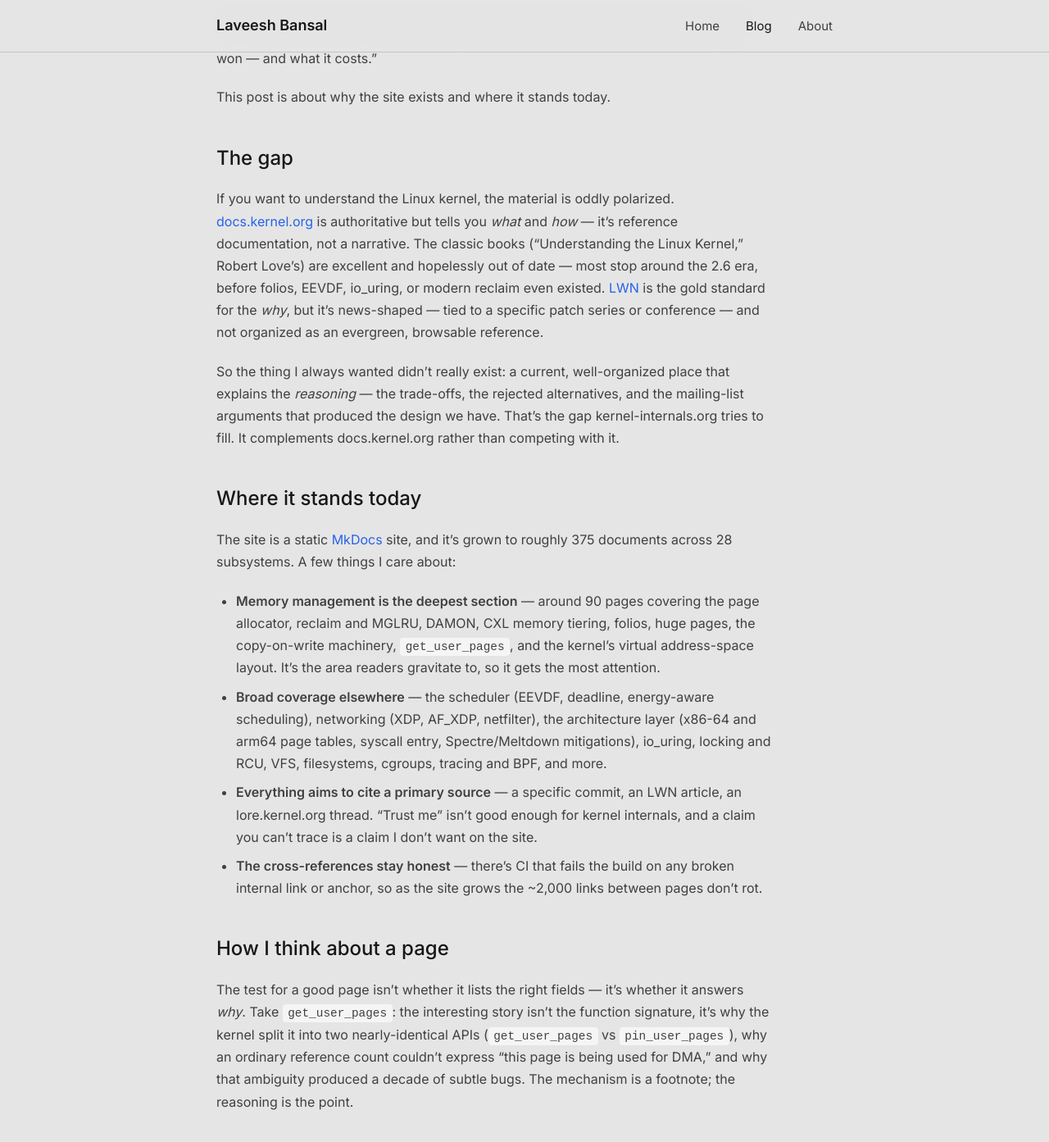
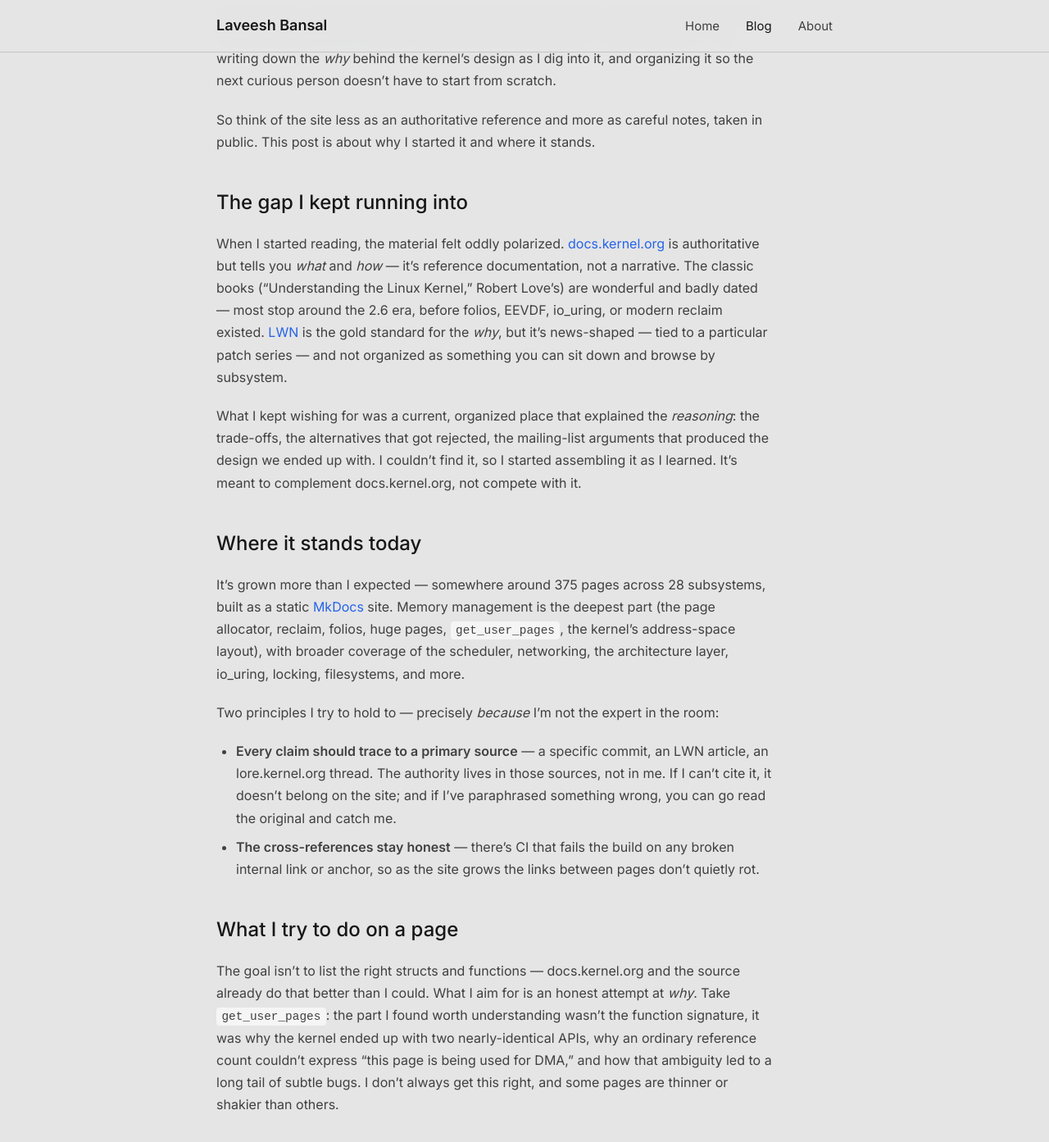
Before and after one commit to laveeshb/laveeshb.github.io, a Jekyll site: the page built from _posts/2026-07-26-kernel-internals-org.md, in a window 1280 px wide and 1400 px high, scrolled down 274 px. Shown: the top 1393 px of the window at 82% size. Built offline with Jekyll 4.4.1, drawn with Linux system fonts in a browser that asks for light colours; comment, search, counter and statistics services are not loaded; some of the changed text lies outside the part shown.

Commit message:
Rework kernel-internals post for a humbler tone
Reframe as learning-in-public rather than authority: open with 'I'm not
a kernel developer', put the authority in the cited primary sources
rather than the author, acknowledge pages can be wrong/thin, and close
by asking for corrections. Retitle to 'Learning the Why...'.

```diff
--- a/_posts/2026-07-26-kernel-internals-org.md
+++ b/_posts/2026-07-26-kernel-internals-org.md
@@ -1,38 +1,38 @@
 ---
 layout: post
-title: "kernel-internals.org: The Why Behind Linux Kernel Design"
+title: "kernel-internals.org: Learning the Why Behind the Linux Kernel"
 date: 2026-07-26
 order: 8
 categories: [linux]
-tags: [linux-kernel, documentation, open-source]
-excerpt: "A project I've been building — a reference for the design rationale behind the Linux kernel, not just what it does but why it's built that way."
+tags: [linux-kernel, documentation, open-source, learning-in-public]
+excerpt: "A side project where I try to make sense of why the Linux kernel is built the way it is. I'm not a kernel developer — this is learning in public, with everything traced back to primary sources."
 ---
 
-For a while now I've been building <a href="https://kernel-internals.org" target="_blank">kernel-internals.org</a> — a growing reference for the *design rationale* behind the Linux kernel. Not "here's the struct and here's the function," but "here's the problem, here's what they tried first, and here's why the current design won — and what it costs."
+Let me get the disclaimer out of the way first: I'm not a kernel developer. I work on cloud infrastructure, and the Linux kernel has always been the layer I *depend on* without really understanding. <a href="https://kernel-internals.org" target="_blank">kernel-internals.org</a> is my attempt to fix that — for myself, first — by writing down the *why* behind the kernel's design as I dig into it, and organizing it so the next curious person doesn't have to start from scratch.
 
-This post is about why the site exists and where it stands today.
+So think of the site less as an authoritative reference and more as careful notes, taken in public. This post is about why I started it and where it stands.
 
-## The gap
+## The gap I kept running into
 
-If you want to understand the Linux kernel, the material is oddly polarized. <a href="https://docs.kernel.org" target="_blank">docs.kernel.org</a> is authoritative but tells you *what* and *how* — it's reference documentation, not a narrative. The classic books ("Understanding the Linux Kernel," Robert Love's) are excellent and hopelessly out of date — most stop around the 2.6 era, before folios, EEVDF, io_uring, or modern reclaim even existed. <a href="https://lwn.net" target="_blank">LWN</a> is the gold standard for the *why*, but it's news-shaped — tied to a specific patch series or conference — and not organized as an evergreen, browsable reference.
+When I started reading, the material felt oddly polarized. <a href="https://docs.kernel.org" target="_blank">docs.kernel.org</a> is authoritative but tells you *what* and *how* — it's reference documentation, not a narrative. The classic books ("Understanding the Linux Kernel," Robert Love's) are wonderful and badly dated — most stop around the 2.6 era, before folios, EEVDF, io_uring, or modern reclaim existed. <a href="https://lwn.net" target="_blank">LWN</a> is the gold standard for the *why*, but it's news-shaped — tied to a particular patch series — and not organized as something you can sit down and browse by subsystem.
 
-So the thing I always wanted didn't really exist: a current, well-organized place that explains the *reasoning* — the trade-offs, the rejected alternatives, and the mailing-list arguments that produced the design we have. That's the gap kernel-internals.org tries to fill. It complements docs.kernel.org rather than competing with it.
+What I kept wishing for was a current, organized place that explained the *reasoning*: the trade-offs, the alternatives that got rejected, the mailing-list arguments that produced the design we ended up with. I couldn't find it, so I started assembling it as I learned. It's meant to complement docs.kernel.org, not compete with it.
 
 ## Where it stands today
 
-The site is a static <a href="https://squidfunk.github.io/mkdocs-material/" target="_blank">MkDocs</a> site, and it's grown to roughly 375 documents across 28 subsystems. A few things I care about:
+It's grown more than I expected — somewhere around 375 pages across 28 subsystems, built as a static <a href="https://squidfunk.github.io/mkdocs-material/" target="_blank">MkDocs</a> site. Memory management is the deepest part (the page allocator, reclaim, folios, huge pages, `get_user_pages`, the kernel's address-space layout), with broader coverage of the scheduler, networking, the architecture layer, io_uring, locking, filesystems, and more.
 
-- **Memory management is the deepest section** — around 90 pages covering the page allocator, reclaim and MGLRU, DAMON, CXL memory tiering, folios, huge pages, the copy-on-write machinery, `get_user_pages`, and the kernel's virtual address-space layout. It's the area readers gravitate to, so it gets the most attention.
-- **Broad coverage elsewhere** — the scheduler (EEVDF, deadline, energy-aware scheduling), networking (XDP, AF_XDP, netfilter), the architecture layer (x86-64 and arm64 page tables, syscall entry, Spectre/Meltdown mitigations), io_uring, locking and RCU, VFS, filesystems, cgroups, tracing and BPF, and more.
-- **Everything aims to cite a primary source** — a specific commit, an LWN article, an lore.kernel.org thread. "Trust me" isn't good enough for kernel internals, and a claim you can't trace is a claim I don't want on the site.
-- **The cross-references stay honest** — there's CI that fails the build on any broken internal link or anchor, so as the site grows the ~2,000 links between pages don't rot.
+Two principles I try to hold to — precisely *because* I'm not the expert in the room:
 
-## How I think about a page
+- **Every claim should trace to a primary source** — a specific commit, an LWN article, an lore.kernel.org thread. The authority lives in those sources, not in me. If I can't cite it, it doesn't belong on the site; and if I've paraphrased something wrong, you can go read the original and catch me.
+- **The cross-references stay honest** — there's CI that fails the build on any broken internal link or anchor, so as the site grows the links between pages don't quietly rot.
 
-The test for a good page isn't whether it lists the right fields — it's whether it answers *why*. Take `get_user_pages`: the interesting story isn't the function signature, it's why the kernel split it into two nearly-identical APIs (`get_user_pages` vs `pin_user_pages`), why an ordinary reference count couldn't express "this page is being used for DMA," and why that ambiguity produced a decade of subtle bugs. The mechanism is a footnote; the reasoning is the point.
+## What I try to do on a page
 
-## Where it's going
+The goal isn't to list the right structs and functions — docs.kernel.org and the source already do that better than I could. What I aim for is an honest attempt at *why*. Take `get_user_pages`: the part I found worth understanding wasn't the function signature, it was why the kernel ended up with two nearly-identical APIs, why an ordinary reference count couldn't express "this page is being used for DMA," and how that ambiguity led to a long tail of subtle bugs. I don't always get this right, and some pages are thinner or shakier than others.
 
-It's open source, and there's plenty of surface left to cover — scheduler extensions (sched_ext), Rust in the kernel, the mainlining of PREEMPT_RT, and deeper coverage in the subsystems that are still thin. Corrections are especially welcome; getting the *why* wrong is worse than not covering it at all.
+## Where it's going, and a request
 
-If any of this is your kind of thing, take a look at <a href="https://kernel-internals.org" target="_blank">kernel-internals.org</a> — and if you spot something wrong, tell me.
+It's open source, and there's a lot of surface left — scheduler extensions, Rust in the kernel, the mainlining of PREEMPT_RT, and plenty of subsystems that are still thin.
+
+More than anything, I'd welcome corrections. I *will* get things wrong — I'm learning this as I go — and a confidently wrong explanation of *why* is worse than admitting I don't know. If you understand this better than I do (many of you will), please tell me where I've missed. Take a look at <a href="https://kernel-internals.org" target="_blank">kernel-internals.org</a>, and be generous with the red ink.
```
